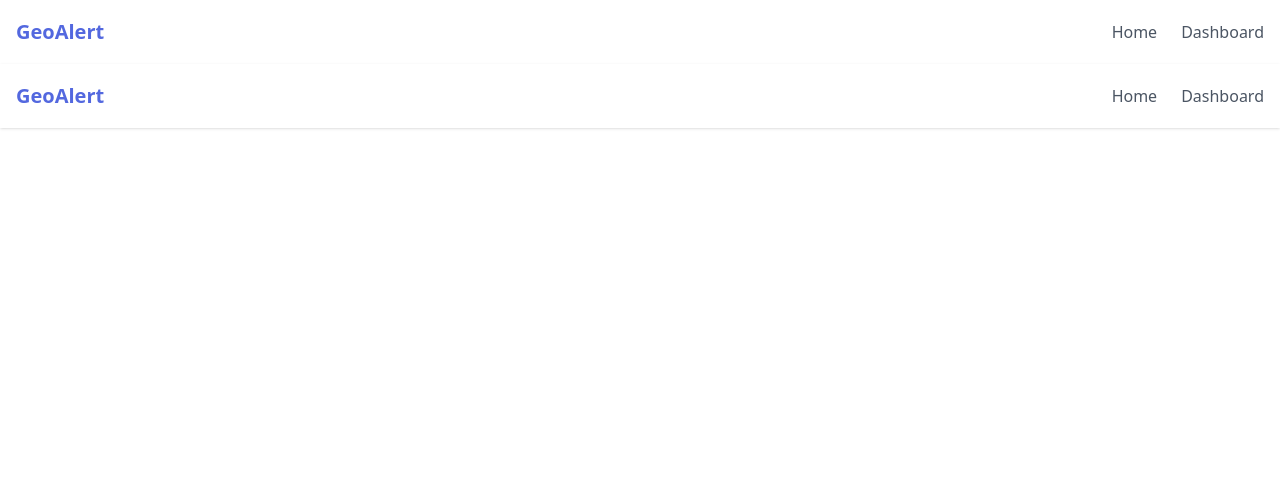
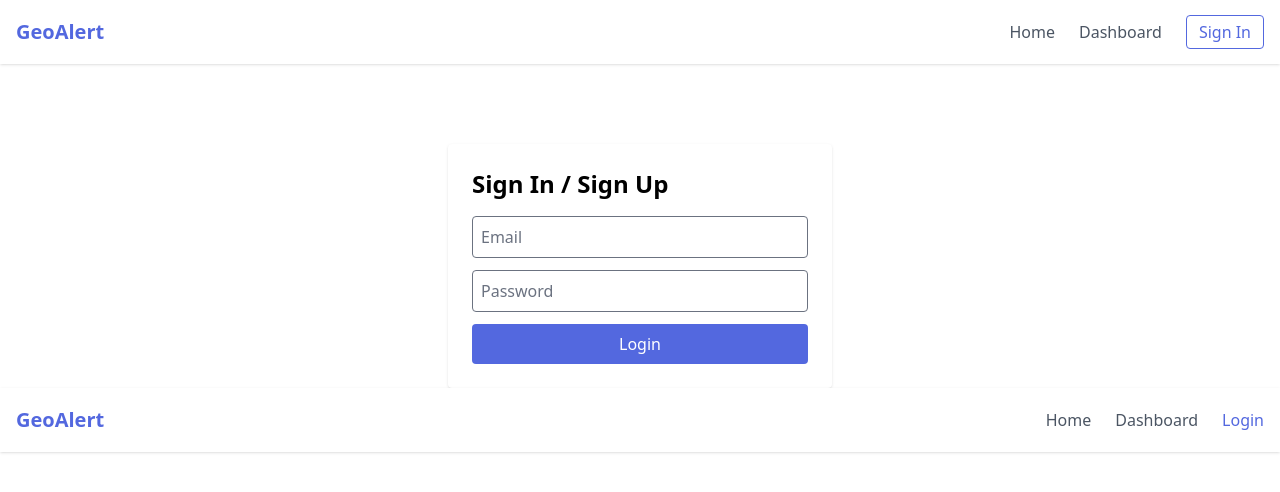
Before and after one commit to hdmquan/geoalert, a Vue app in the folder frontend/: page /login in a window 1280 px wide. Shown: the top 492 px of the page. Built offline with nearby package versions, Linux system fonts and the light colour scheme; what vue3-smooth-scroll would draw is missing.

Commit message:
feat(login): Basic login page implementation and some set up for front end

```diff
--- a/frontend/package.json
+++ b/frontend/package.json
@@ -7,7 +7,8 @@
     "dev": "vite",
     "build": "vite build",
     "preview": "vite preview",
-    "deploy": "gh-pages -d dist"
+    "deploy": "gh-pages -d dist",
+    "lint": "prettier --write ."
   },
   "dependencies": {
     "sweetalert2": "^11.7.18",
@@ -23,6 +24,6 @@
     "gh-pages": "^5.0.0",
     "postcss": "^8.4.26",
     "tailwindcss": "^3.3.3",
-    "vite": "^4.4.0"
+    "vite": "^4.5.13"
   }
 }
--- a/frontend/src/App.vue
+++ b/frontend/src/App.vue
@@ -1,6 +1,6 @@
 <script setup>
-import Header from './layouts/Header.vue';
-import Footer from './layouts/Footer.vue';
+import Header from './components/Header.vue';
+import Footer from './components/Footer.vue';
 </script>
 
 <template>
--- /dev/null
+++ b/frontend/src/components/Header.vue
@@ -0,0 +1,44 @@
+<script setup>
+import { computed } from 'vue'
+import { useRouter } from 'vue-router'
+import { useAuth } from '../composables/useAuth'
+
+const router = useRouter()
+const links = computed(() => router.options.routes.filter(r => r.name !== 'Login'))
+const currentPath = computed(() => router.currentRoute.value.path)
+
+const { user, isLoggedIn, logout } = useAuth()
+
+const goLogin = () => router.push('/login')
+</script>
+
+<template>
+    <header>
+        <nav class="bg-white shadow">
+            <div class="container mx-auto px-4">
+                <div class="flex justify-between items-center h-16">
+                    <router-link to="/" class="text-xl font-bold text-theme-primary">GeoAlert</router-link>
+                    <ul class="flex space-x-6 items-center">
+                        <li v-for="link in links" :key="link.name">
+                            <router-link
+                                :to="link.path"
+                                class="text-gray-600 hover:text-theme-primary transition-colors"
+                                :class="{ 'text-theme-primary font-medium': link.path === currentPath }">
+                                {{ link.name }}
+                            </router-link>
+                        </li>
+                        <li v-if="isLoggedIn">
+                            <span class="text-gray-700">Hello, {{ user.name }}</span>
+                            <button @click="logout" class="ml-2 text-sm text-red-500 hover:underline">Logout</button>
+                        </li>
+                        <li v-else>
+                            <button @click="goLogin" class="text-theme-primary border border-theme-primary px-3 py-1 rounded hover:bg-theme-primary hover:text-white">
+                                Sign In
+                            </button>
+                        </li>
+                    </ul>
+                </div>
+            </div>
+        </nav>
+    </header>
+</template>
--- /dev/null
+++ b/frontend/src/composables/useAuth.js
@@ -0,0 +1,17 @@
+import { ref, computed } from "vue"
+
+const user = ref(JSON.parse(localStorage.getItem("user")))
+
+export function useAuth() {
+    const isLoggedIn = computed(() => !!user.value)
+    const logout = () => {
+        localStorage.removeItem("user")
+        user.value = null
+    }
+
+    return {
+        user,
+        isLoggedIn,
+        logout
+    }
+}
--- a/frontend/src/layouts/Header.vue
+++ /dev/null
@@ -1,33 +0,0 @@
-<script setup>
-    import { computed } from "vue";
-    import { useRouter } from "vue-router";
-
-    const router = useRouter();
-    const links = computed(() => router.options.routes.map(route => ({
-        name: route.name,
-        path: route.path
-    })));
-    const currentPath = computed(() => router.currentRoute.value.path);
-</script>
-
-<template>
-    <header>
-        <nav class="bg-white shadow">
-            <div class="container mx-auto px-4">
-                <div class="flex justify-between items-center h-16">
-                    <router-link to="/" class="text-xl font-bold text-theme-primary">GeoAlert</router-link>
-                    <ul class="flex space-x-6">
-                        <li v-for="link in links" :key="link.name">
-                            <router-link
-                                :to="link.path"
-                                class="text-gray-600 hover:text-theme-primary transition-colors"
-                                :class="{ 'text-theme-primary font-medium': link.path === currentPath }">
-                                {{ link.name }}
-                            </router-link>
-                        </li>
-                    </ul>
-                </div>
-            </div>
-        </nav>
-    </header>
-</template>
--- a/frontend/src/router/index.js
+++ b/frontend/src/router/index.js
@@ -1,27 +1,33 @@
-import { createRouter, createWebHistory } from 'vue-router';
-import Home from '../views/Home.vue';
-import Dashboard from '../views/Dashboard.vue';
+import { createRouter, createWebHistory } from "vue-router"
+import Home from "../views/Home.vue"
+import Dashboard from "../views/Dashboard.vue"
+import Login from "../views/Login.vue"
 
 const routes = [
     {
-    path: '/',
-    name: 'Home',
+        path: "/",
+        name: "Home",
         component: Home
     },
     {
-    path: '/app',
-    name: 'Dashboard',
+        path: "/app",
+        name: "Dashboard",
         component: Dashboard
+    },
+    {
+        path: "/login",
+        name: "Login",
+        component: Login
     }
-];
+]
 
 const router = createRouter({
     history: createWebHistory(),
     routes,
     scrollBehavior() {
         // Always scroll to top when navigating
-    return { top: 0 };
+        return { top: 0 }
     }
-});
+})
 
-export default router;
+export default router
--- /dev/null
+++ b/frontend/src/views/Login.vue
@@ -0,0 +1,28 @@
+<script setup>
+import { ref } from 'vue'
+import { useRouter } from 'vue-router'
+
+const email = ref('')
+const password = ref('')
+const router = useRouter()
+
+// Simulate login (replace with real API later)
+const login = () => {
+    if (email.value && password.value) {
+        const fakeUser = { name: 'GeoUser', email: email.value }
+        localStorage.setItem('user', JSON.stringify(fakeUser))
+        router.push('/dashboard')
+    }
+}
+</script>
+
+<template>
+    <div class="max-w-sm mx-auto mt-20 p-6 bg-white shadow rounded">
+        <h1 class="text-2xl font-bold mb-4">Sign In / Sign Up</h1>
+        <input v-model="email" type="email" placeholder="Email" class="w-full mb-3 p-2 border rounded" />
+        <input v-model="password" type="password" placeholder="Password" class="w-full mb-3 p-2 border rounded" />
+        <button @click="login" class="w-full bg-theme-primary text-white py-2 rounded hover:bg-opacity-90">
+            Login
+        </button>
+    </div>
+</template>
```
Also changed, not shown: frontend/src/components/Footer.vue (renamed from frontend/src/layouts/Footer.vue), frontend/src/views/LandingPage.vue (deleted), 2 other files (tests, documents, lock files or other folders). Lines whose indentation alone changed are shown as unchanged.
